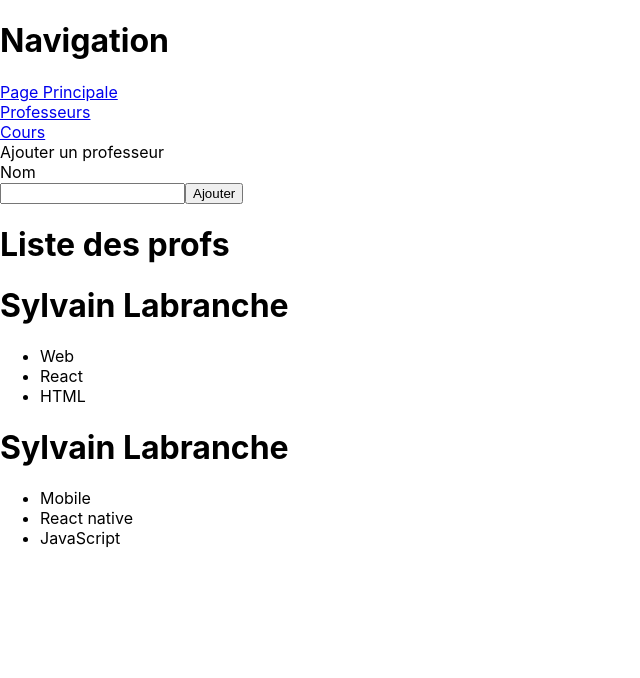
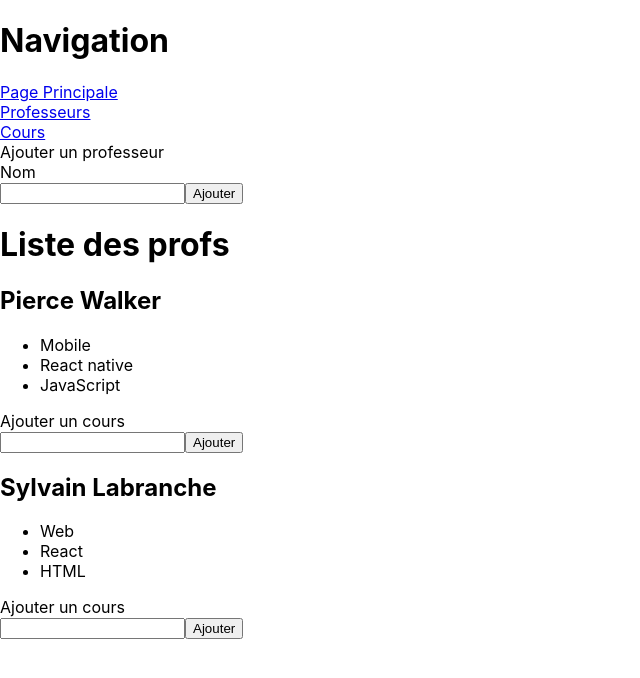
Before and after one commit to PierrickViot-Launier/Web-TP1, a React (Create React App) app: page /Professors in a window 1280 px wide. Shown: the top 678 px of the page, without its empty margins (0-640 px from the left). Built offline with nearby package versions, Linux system fonts and the light colour scheme.

Commit message:
Ajout de professeurs et de cours

```diff
--- /dev/null
+++ b/src/Components/NewCourse.jsx
@@ -0,0 +1,31 @@
+import React, { useState } from "react";
+
+export default function NewCourse({ addCourse }) {
+  const [cours, setCours] = useState("");
+
+  function courseHandler(event) {
+    setCours(event.target.value);
+  }
+
+  function ajouterCours(event) {
+    event.preventDefault();
+
+    if (cours) {
+      addCourse(cours);
+
+      setCours("");
+    } else {
+      alert("Veuillez saisir un nom de cours");
+    }
+  }
+
+  return (
+    <form onSubmit={ajouterCours}>
+      <label>Ajouter un cours</label>
+      <br />
+
+      <input type="text" onChange={courseHandler} value={cours} />
+      <button type="submit">Ajouter</button>
+    </form>
+  );
+}
--- a/src/Components/NewProfessor.jsx
+++ b/src/Components/NewProfessor.jsx
@@ -3,7 +3,7 @@ import React, { useState } from "react";
 export default function NewProfessor({ addProfessor }) {
   const [nom, setNom] = useState("");
 
-  const cours = ["PHP", "Java"];
+  const cours = [];
 
   function nameHandler(event) {
     setNom(event.target.value);
@@ -17,7 +17,13 @@ export default function NewProfessor({ addProfessor }) {
       cours,
     };
 
-    addProfessor(newProfessor);
+    if (nom) {
+      addProfessor(newProfessor);
+    } else {
+      alert("Veuillez saisir le nom du professeur");
+    }
+
+    setNom("");
   }
 
   return (
--- a/src/Components/ProfessorItem.jsx
+++ b/src/Components/ProfessorItem.jsx
@@ -3,11 +3,11 @@ import React from "react";
 export default function ProfessorItem({ nom, listeCours }) {
   return (
     <div>
-      <h1>{nom}</h1>
+      <h2>{nom}</h2>
 
       <ul>
         {listeCours.map((cours) => (
-          <li>{cours}</li>
+          <li key={cours}>{cours}</li>
         ))}
       </ul>
     </div>
--- a/src/Components/ProfessorsList.jsx
+++ b/src/Components/ProfessorsList.jsx
@@ -1,4 +1,5 @@
 import React, { useState } from "react";
+import NewCourse from "./NewCourse";
 import NewProfessor from "./NewProfessor";
 import ProfessorItem from "./ProfessorItem";
 
@@ -9,7 +10,7 @@ export default function ProfessorsList() {
       cours: ["Web", "React", "HTML"],
     },
     {
-      nom: "Sylvain Labranche",
+      nom: "Pierce Walker",
       cours: ["Mobile", "React native", "JavaScript"],
     },
   ]);
@@ -20,16 +21,51 @@ export default function ProfessorsList() {
     });
   }
 
+  function addCourse(professeur, cours) {
+    const index = professors.indexOf(professeur);
+
+    const tempProf = professeur;
+
+    tempProf.cours = [...professeur.cours, cours];
+
+    const filteredProfessors = professors.filter(
+      (professor, profIndex) => profIndex !== index
+    );
+
+    const updatedProfessors = [...filteredProfessors, tempProf];
+
+    setProfessors(updatedProfessors);
+  }
+
+  function orderedProfessors() {
+    return professors.sort((a, b) => {
+      const nameA = a.nom.toUpperCase();
+      const nameB = b.nom.toUpperCase();
+
+      if (nameA < nameB) {
+        return -1;
+      }
+
+      if (nameA > nameB) {
+        return 1;
+      }
+
+      return 0;
+    });
+  }
+
   return (
     <React.Fragment>
       <NewProfessor addProfessor={addProfessor} />
 
-      <div>
-        <h1>Liste des profs</h1>
-      </div>
+      <h1>Liste des profs</h1>
 
-      {professors.map((professor) => (
-        <ProfessorItem nom={professor.nom} listeCours={professor.cours} />
+      {orderedProfessors().map((professor) => (
+        <React.Fragment key={professor.nom}>
+          <ProfessorItem nom={professor.nom} listeCours={professor.cours} />
+
+          <NewCourse addCourse={(cours) => addCourse(professor, cours)} />
+        </React.Fragment>
       ))}
     </React.Fragment>
   );
--- a/src/Navigation/MainNavigation.jsx
+++ b/src/Navigation/MainNavigation.jsx
@@ -1,11 +1,8 @@
 import React from "react";
 import MainHeader from "./MainHeader";
 import NavLinks from "./NavLinks";
-import { useNavigate } from "react-router-dom";
 
 export default function MainNavigation() {
-  const navigate = useNavigate();
-
   return (
     <MainHeader className="navHeader">
       <div className="navLinks">
--- a/src/Screens/IntroScreen.jsx
+++ b/src/Screens/IntroScreen.jsx
@@ -1,5 +1,4 @@
 import React from "react";
-import { useNavigate } from "react-router-dom";
 
 export default function IntroScreen() {
   return (
```
